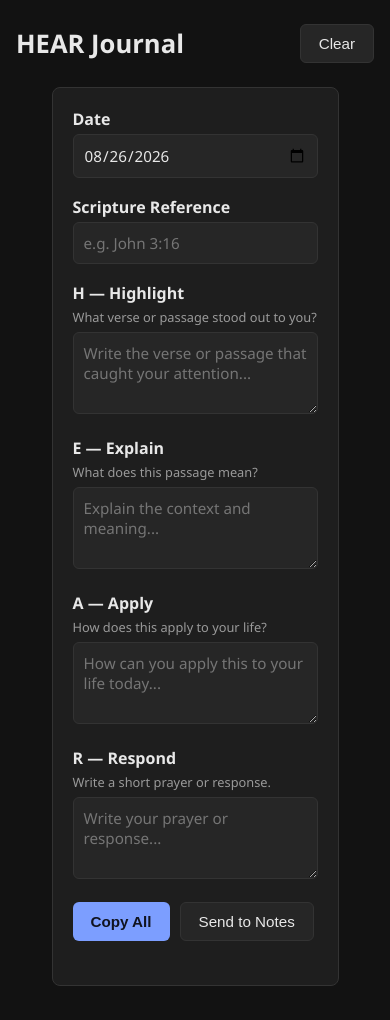
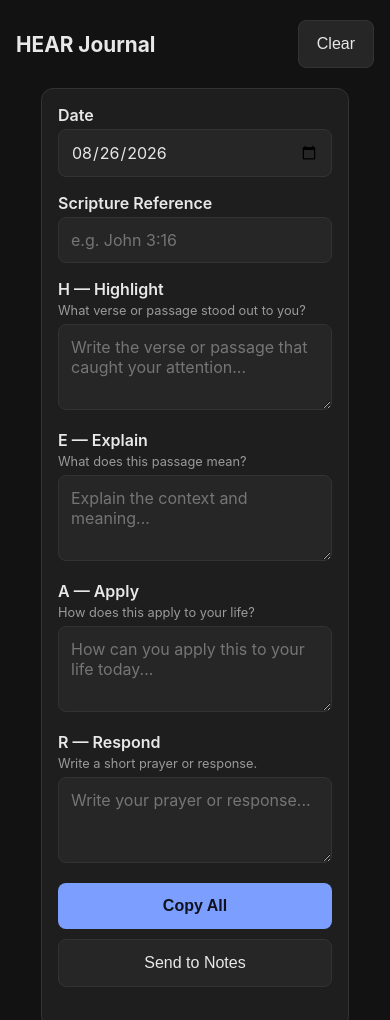
Before and after one commit to Iron2717/HEAR, a plain HTML site: page index.html in a window 390 px wide. Shown: the top 1020 px of the page. Drawn offline with Linux system fonts and the light colour scheme.

Commit message:
Optimize layout for iPhone-sized viewports

```diff
--- a/index.html
+++ b/index.html
@@ -2,7 +2,8 @@
 <html lang="en">
 <head>
 <meta charset="UTF-8">
-<meta name="viewport" content="width=device-width, initial-scale=1.0">
+<meta name="viewport" content="width=device-width, initial-scale=1.0, viewport-fit=cover">
+<meta name="theme-color" content="#121212">
 <title>HEAR Journal</title>
 <link rel="stylesheet" href="style.css">
 </head>
--- a/style.css
+++ b/style.css
@@ -15,27 +15,35 @@
 
 body {
   margin: 0;
-  font-family: "Segoe UI", Roboto, Helvetica, Arial, sans-serif;
+  font-family: -apple-system, "Segoe UI", Roboto, Helvetica, Arial, sans-serif;
   background: var(--bg);
   color: var(--text);
+  -webkit-text-size-adjust: 100%;
 }
 
 .app {
   max-width: 960px;
   margin: 0 auto;
-  padding: 24px 16px 64px;
+  padding: max(20px, env(safe-area-inset-top)) max(16px, env(safe-area-inset-right))
+    max(32px, env(safe-area-inset-bottom)) max(16px, env(safe-area-inset-left));
 }
 
 .app-header {
   display: flex;
   align-items: center;
   justify-content: space-between;
-  margin-bottom: 24px;
+  gap: 12px;
+  margin-bottom: 20px;
 }
 
 .app-header h1 {
-  font-size: 1.6rem;
+  font-size: 1.3rem;
   margin: 0;
+}
+
+.app-header .btn {
+  width: auto;
+  flex-shrink: 0;
 }
 
 .layout {
@@ -47,14 +55,14 @@ body {
 .editor {
   background: var(--surface);
   border: 1px solid var(--border);
-  border-radius: 8px;
-  padding: 20px;
+  border-radius: 12px;
+  padding: 16px;
   max-width: 700px;
   margin: 0 auto;
 }
 
 .field-group {
-  margin-bottom: 18px;
+  margin-bottom: 16px;
 }
 
 .field-group label {
@@ -75,10 +83,10 @@ textarea {
   width: 100%;
   background: var(--surface-alt);
   border: 1px solid var(--border);
-  border-radius: 6px;
+  border-radius: 8px;
   color: var(--text);
-  padding: 10px;
-  font-size: 0.95rem;
+  padding: 12px;
+  font-size: 16px;
   font-family: inherit;
   resize: vertical;
 }
@@ -91,16 +99,31 @@ textarea:focus {
 
 .actions {
   display: flex;
+  flex-direction: column;
   gap: 10px;
   margin-top: 8px;
 }
 
 .btn {
   border: none;
-  border-radius: 6px;
-  padding: 10px 18px;
-  font-size: 0.95rem;
+  border-radius: 8px;
+  padding: 14px 18px;
+  font-size: 1rem;
   cursor: pointer;
+}
+
+.actions .btn {
+  width: 100%;
+}
+
+@media (min-width: 480px) {
+  .actions {
+    flex-direction: row;
+  }
+
+  .actions .btn {
+    width: auto;
+  }
 }
 
 .btn.primary {
```
